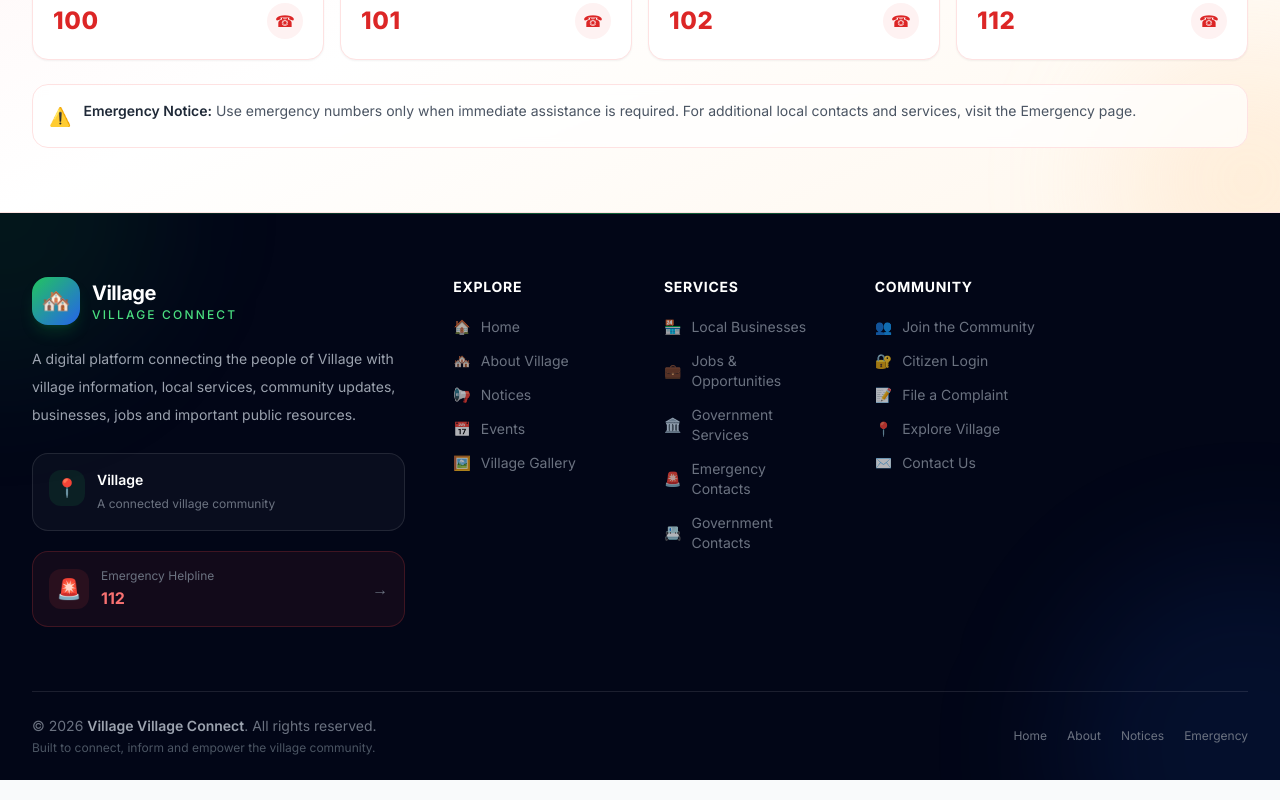
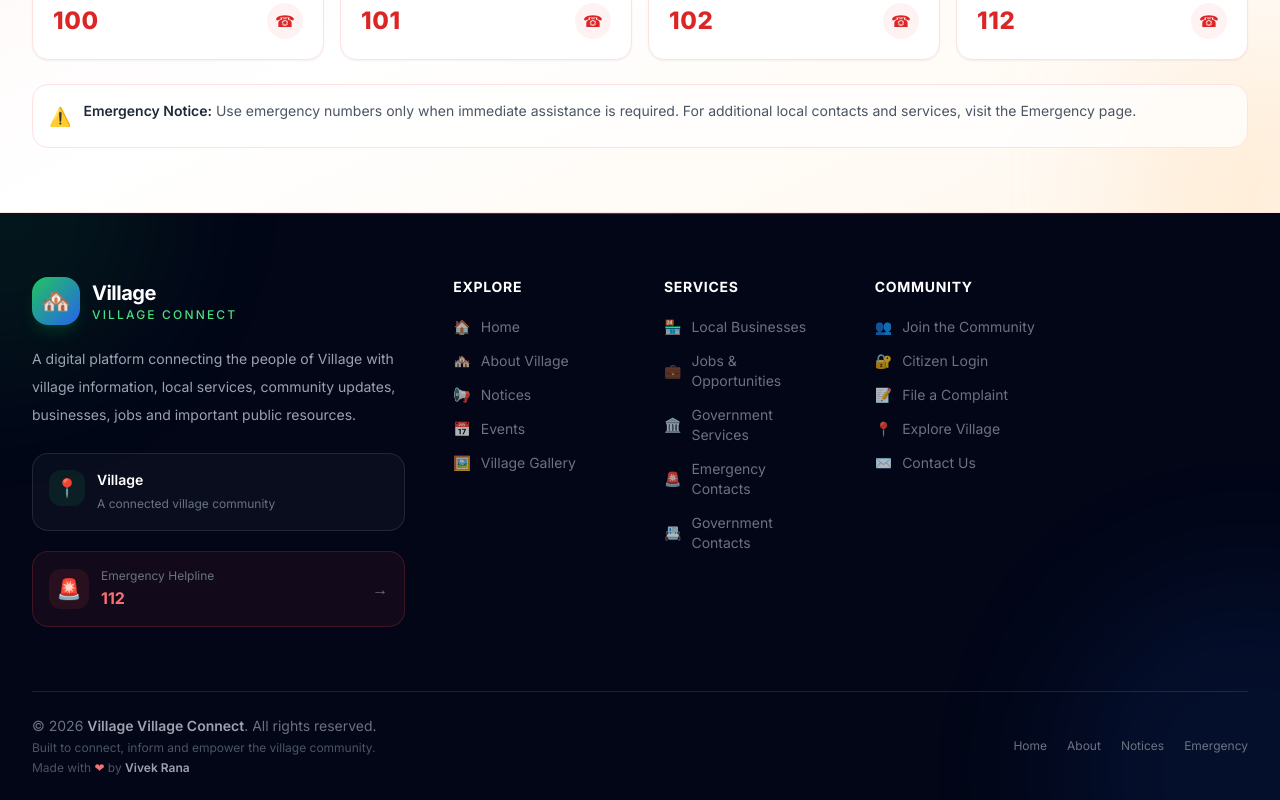
Before and after one commit to realvivekrana/smart-village-management, a React (Vite) app in the folder Frontend/: page / in a window 1280 px wide. Shown: the part 3397-4197 px from the top of the page. Built offline with nearby package versions, Linux system fonts and the light colour scheme; no server answers.

Commit message:
Added in Footer Some Features

```diff
--- a/Frontend/src/components/layout/Footer.jsx
+++ b/Frontend/src/components/layout/Footer.jsx
@@ -296,6 +296,11 @@ export default function Footer() {
               ">
                 {t("footer.builtFor")}
               </p>
+
+              <p className="mt-1 text-xs text-gray-600">
+                Made with <span className="text-red-400">❤</span> by{" "}
+                <span className="font-semibold text-gray-400">Vivek Rana</span>
+              </p>
             </div>
 
             {/* Quick bottom links */}
```
